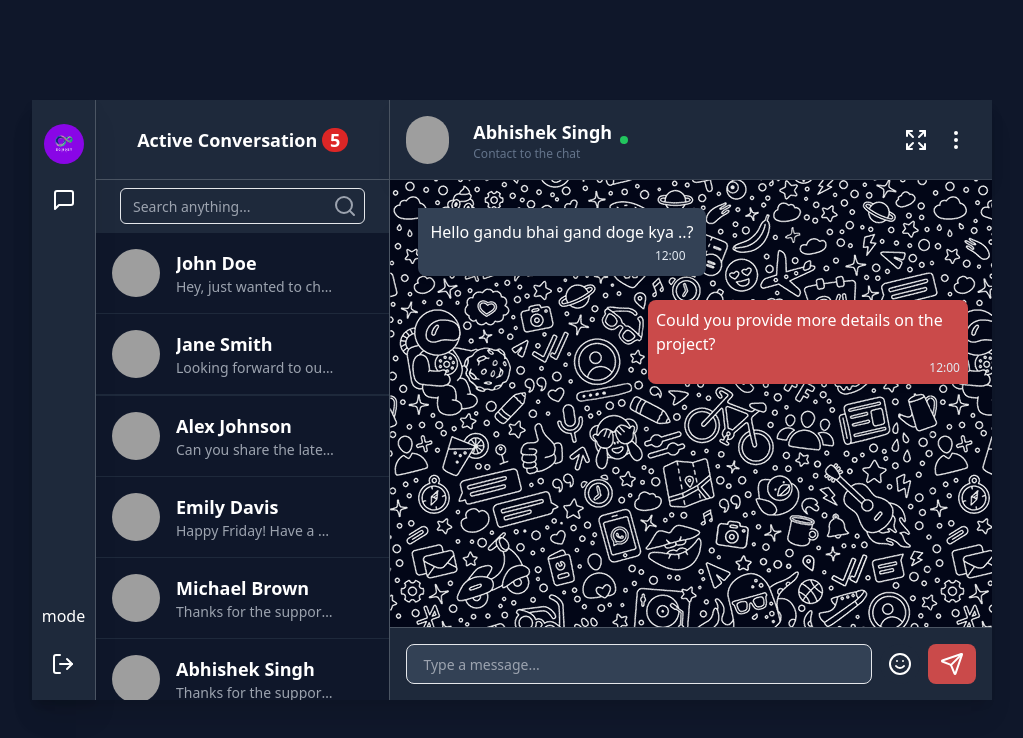
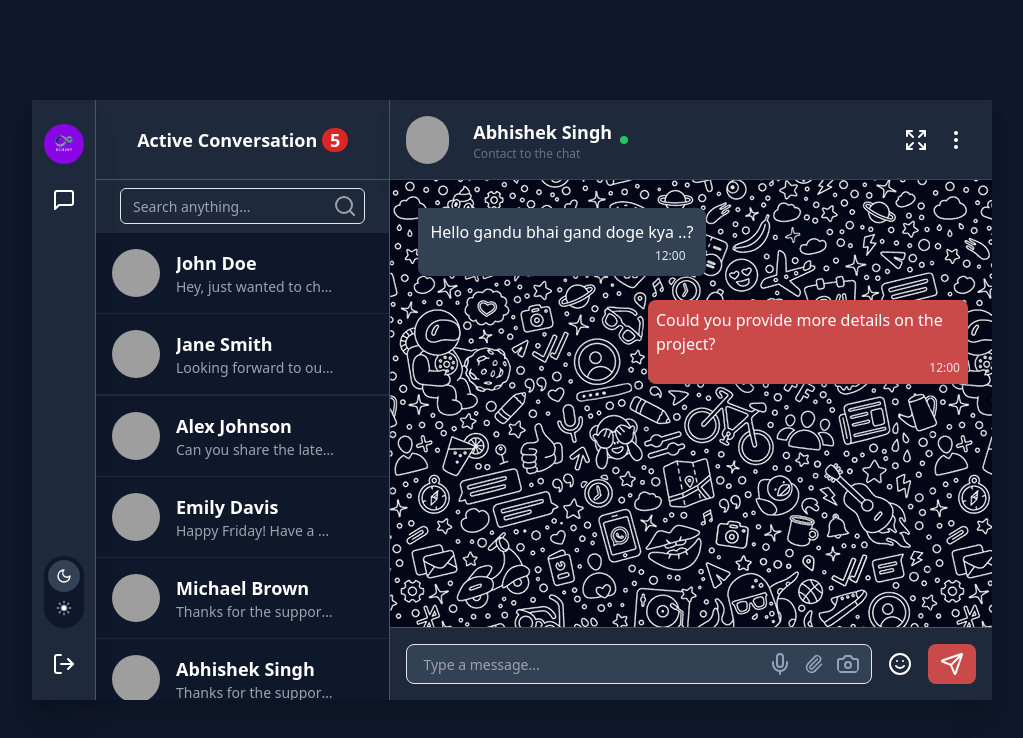
Before and after one commit to abhishekrathour07/Echozy-chats, a React (Vite) app in the folder frontend/: page /chats in a window 1280 px wide. Shown: the top 738 px of the page, without its empty margins (128-1151 px from the left). Built offline with nearby package versions, Linux system fonts and the light colour scheme; grey boxes are pictures that could not be loaded.

Commit message:
Adding dark mode and media buttons also fix emoji issues

```diff
--- a/frontend/src/components/Chatbox.tsx
+++ b/frontend/src/components/Chatbox.tsx
@@ -1,12 +1,12 @@
-import { Send } from 'lucide-react'
+import { Camera, Mic, Paperclip, Send } from 'lucide-react'
 import React from 'react'
 import { Input } from './ui/input'
 import EmojiPickerPopup from './SelectEmoji'
 
-type props ={
-    fullscreen:boolean,
+type props = {
+    fullscreen: boolean,
 }
-const Chatbox: React.FC<props> = ({fullscreen}) => {
+const Chatbox: React.FC<props> = ({ fullscreen }) => {
     return (
         <div className='flex-1 flex flex-col'>
             <div className="flex-1 overflow-y-auto bg-[url('/bg-main.png')] px-6 py-4 bg-slate-950 ">
@@ -28,11 +28,18 @@ const Chatbox: React.FC<props> = ({fullscreen}) => {
             </div>
 
             {/* Message Input Area */}
-            <div className="flex items-center gap-2 bg-slate-800 p-4 border-t border-gray-600">
+            <div className="flex items-center gap-2 bg-slate-800 p-4 border-t border-gray-600 relative">
                 <Input
                     placeholder="Type a message..."
-                    className="flex-1 h-10 bg-slate-700 text-white rounded-lg px-4 focus:ring-[#f56565] focus:border-none"
+                    className="flex-1 h-10 bg-slate-700 text-white rounded-lg px-4 focus:ring-[#f56565] focus:border-none "
                 />
+                <div className='absolute right-32 flex items-center gap-1'>
+                    <Mic  className='text-slate-400 hover:text-slate-500 h-8 w-8 p-1 rounded-full hover:bg-slate-900' />
+                    <Paperclip className='text-slate-400 hover:text-slate-500 h-7 w-7 p-1 rounded-full hover:bg-slate-900' />
+                    <Camera className='text-slate-400 hover:text-slate-500 h-8 w-8 p-1 rounded-full hover:bg-slate-900' />
+
+
+                </div>
                 <EmojiPickerPopup fullscreen={fullscreen} />
                 <div className=" bg-[#ca4a4a] text-white h-10 w-12 rounded-lg hover:bg-[#ec6d6d] cursor-pointer flex items-center justify-center">
                     <Send />
--- /dev/null
+++ b/frontend/src/components/Modes.tsx
@@ -0,0 +1,33 @@
+import { Moon, Sun } from "lucide-react";
+import { useState } from "react";
+
+export default function ModeSwitch() {
+    const [darkMode, setDarkMode] = useState(true);
+    const toggleMode = () => setDarkMode(!darkMode)
+
+    return (
+        <div
+            className={
+                "flex flex-col rounded-full bg-slate-900 p-1 text-xs font-semibold transition-all duration-300 "
+            }
+        >
+            {/* Dark Mode Button */}
+            <button
+                onClick={toggleMode}
+                className={`rounded-full p-2 flex items-center gap-1 justify-center transition-all duration-300 ${darkMode ? "bg-slate-700 text-white" : "text-gray-400"
+                    }`}
+            >
+                <Moon className="h-4 w-4 dark:fill-white dark:text-white" />
+            </button>
+
+            {/* Light Mode Button */}
+            <button
+                onClick={toggleMode}
+                className={`rounded-full p-2 flex items-center gap-1 justify-center transition-all duration-300 ${!darkMode ? "bg-slate-600 text-white" : "text-gray-400"
+                    }`}
+            >
+                <Sun className="h-4 w-4 fill-white" />
+            </button>
+        </div>
+    );
+}
--- a/frontend/src/components/Navbar.tsx
+++ b/frontend/src/components/Navbar.tsx
@@ -1,6 +1,9 @@
 import { LogOut, MessageSquare } from 'lucide-react'
 import React from 'react'
 import { Tooltip, TooltipContent, TooltipProvider, TooltipTrigger } from './ui/tooltip'
+import ModeSwitch from './Modes'
+
+
 
 const Navbar: React.FC = () => {
     return (
@@ -12,14 +15,24 @@ const Navbar: React.FC = () => {
                         <TooltipTrigger asChild>
                             <MessageSquare className='text-white hover:text-slate-300 cursor-pointer' />
                         </TooltipTrigger>
-                        <TooltipContent side='bottom'>
+                        <TooltipContent side='right'>
                             <p className='text-xs text-white bg-slate-800 p-2 rounded-lg border'>Message</p>
                         </TooltipContent>
                     </Tooltip>
                 </TooltipProvider>
             </div>
             <div className='flex flex-col gap-6 items-center'>
-                <p className='text-white'> mode</p>
+
+                <TooltipProvider>
+                    <Tooltip>
+                        <TooltipTrigger asChild>
+                        <p> <ModeSwitch /></p>
+                        </TooltipTrigger>
+                        <TooltipContent side='right' >
+                            <p className='text-xs text-white bg-slate-800 p-2 rounded-lg border'>Switch Mode</p>
+                        </TooltipContent>
+                    </Tooltip>
+                </TooltipProvider>
                 <TooltipProvider>
                     <Tooltip>
                         <TooltipTrigger asChild>
--- a/frontend/src/pages/loginSignUp/Login.tsx
+++ b/frontend/src/pages/loginSignUp/Login.tsx
@@ -11,9 +11,13 @@ import { useForm } from 'react-hook-form';
 import { motion } from 'framer-motion';
 import { yupResolver } from '@hookform/resolvers/yup';
 import { LoginSchema, SignupSchema } from './validation/LoginSignUp.Validation';
+import { Eye, EyeClosed } from 'lucide-react';
 
 const LoginSignup: React.FC = () => {
     const [type, setType] = useState<'login' | 'signup'>('login');
+    const [password, setPassword] = useState<boolean>(false)
+
+    const togglePassword = () => setPassword(!password)
 
     // Determine schema based on type
     const schema = type === 'login' ? LoginSchema : SignupSchema;
@@ -79,7 +83,7 @@ const LoginSignup: React.FC = () => {
                                         <FormControl>
                                             <input
                                                 type="text"
-                                                className="w-full p-3 border rounded-md outline-none bg-slate-800 focus:ring-2 focus:ring-slate-500"
+                                                className="w-full p-3 border text-white rounded-md outline-none bg-slate-800 focus:ring-2 focus:ring-slate-500"
                                                 placeholder="Enter your name"
                                                 {...field}
                                             />
@@ -102,7 +106,7 @@ const LoginSignup: React.FC = () => {
                                     <FormControl>
                                         <input
                                             type="email"
-                                            className="w-full p-3 border rounded-md outline-none bg-slate-800 focus:ring-2 focus:ring-slate-500"
+                                            className="w-full p-3 border text-white rounded-md outline-none bg-slate-800 focus:ring-2 focus:ring-slate-500"
                                             placeholder="Enter your email"
                                             {...field}
                                         />
@@ -118,17 +122,21 @@ const LoginSignup: React.FC = () => {
                             name="password"
                             render={({ field }) => (
                                 <FormItem>
+                                    <div className='relative'>
                                         <FormLabel className="font-medium text-white">
                                             Password<span className="text-red-500">*</span>
                                         </FormLabel>
-                                    <FormControl>
+                                        <FormControl >
                                             <input
-                                            type="password"
-                                            className="w-full p-3 border rounded-md bg-slate-800 outline-none focus:ring-2 focus:ring-slate-500"
+                                                type={password === true ? "text" : "password"}
+                                                className="w-full p-3 border text-white rounded-md bg-slate-800 outline-none focus:ring-2 focus:ring-slate-500"
                                                 placeholder="Enter your password"
                                                 {...field}
                                             />
                                         </FormControl>
+                                        <div className='absolute bottom-3 right-5 text-slate-300 ' onClick={togglePassword}>{password === true ? <Eye /> : <EyeClosed />}</div>
+
+                                    </div>
                                     <FormMessage className="text-red-500" />
                                 </FormItem>
                             )}
@@ -150,8 +158,8 @@ const LoginSignup: React.FC = () => {
                             whileTap={{ scale: 0.95 }}
 
                         >
-                           <img src='/search.png' className='h-6 w-6'/>
-                           {type==='login'? "Login with Google": "signup with Google"}
+                            <img src='/search.png' className='h-6 w-6' />
+                            {type === 'login' ? "Login with Google" : "signup with Google"}
                         </motion.button>
 
                         {/* Toggle Login/Signup */}
```
Lines whose indentation alone changed are shown as unchanged.
